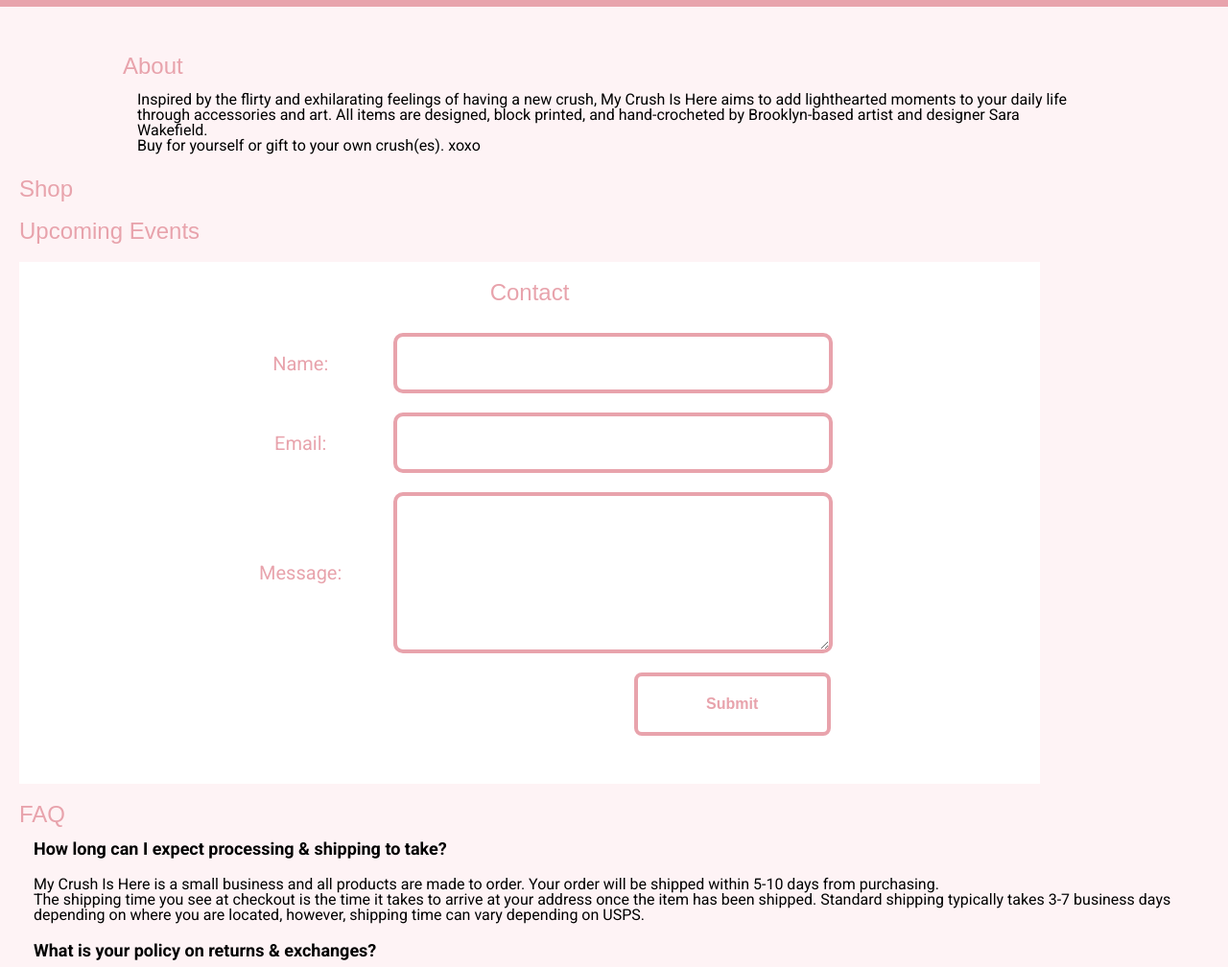
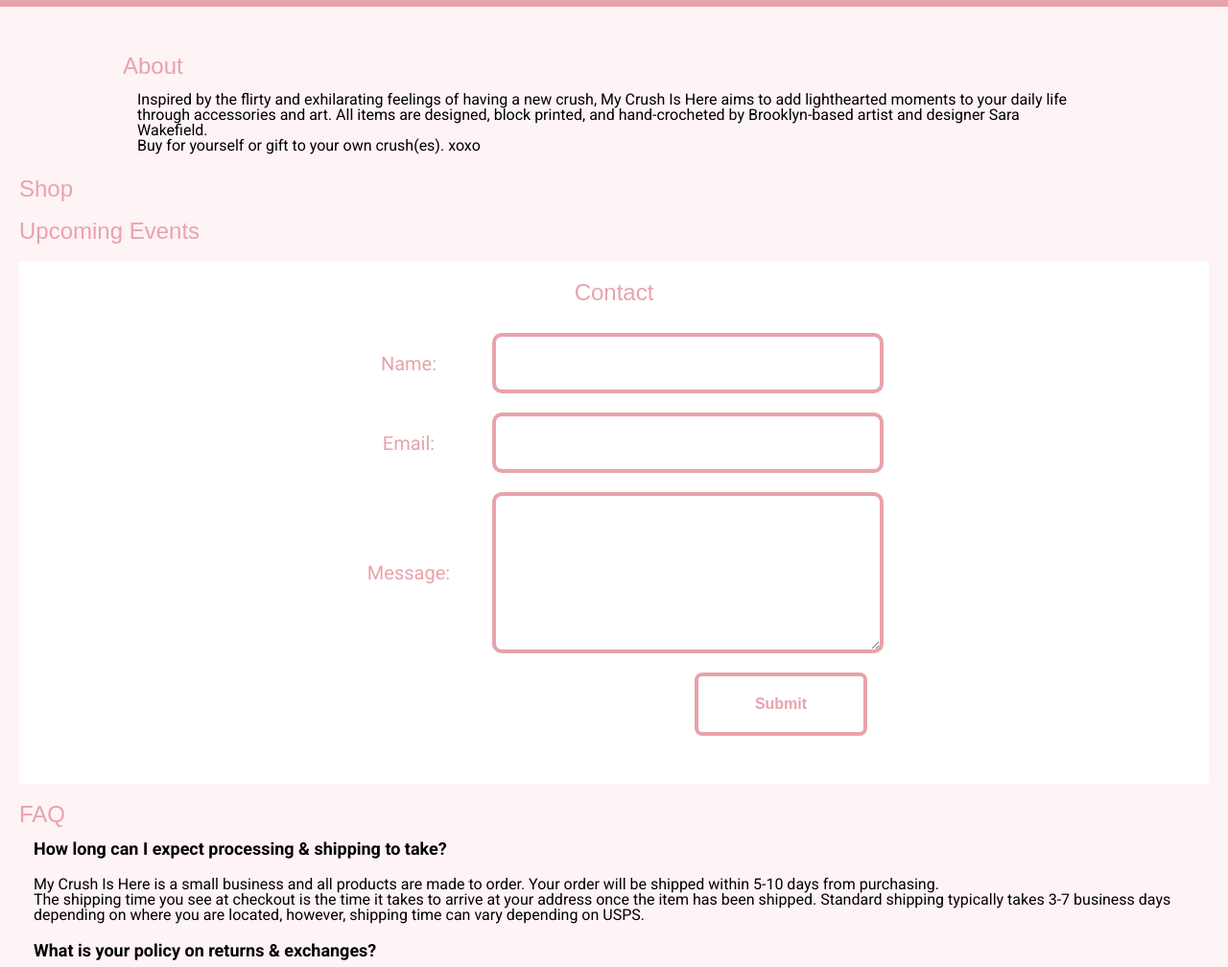
Before and after one commit to paaaarv/myCrushIsHere, a plain HTML site: page index.html in a window 1280 px wide. Shown: the part 89-1097 px from the top of the page at 96% size. Drawn offline with Linux system fonts and the light colour scheme; a web font is replaced by a local one.

Commit message:
added images

```diff
--- a/styles.css
+++ b/styles.css
@@ -119,14 +119,13 @@ section{
 }
 
 #contact{
-	width: 80%;
 	background-color: var(--white);
     text-align: center;
     padding: 20px;
 }
 #contact-form{
 	margin: auto;
-    width:80%;
+    width:60%;
 	padding: 20px;
 	display: flex;
 	flex-wrap: wrap;
```
Also changed, not shown: images/3E11F2A4-2926-4AC6-94C7-ABAB69713858_1_105_c.jpeg (added), images/7993426D-BD42-48C0-86CE-9D1D194374A6_1_105_c.jpeg (added), images/82FA8B43-2F5F-4538-8A2A-976B56D8E4F0_1_105_c.jpeg (added), images/8D9ED1E9-53A2-4538-B7F3-152947E65A6E_1_105_c.jpeg (added), images/Logo Plain_Red.png (added), 2 other files.
